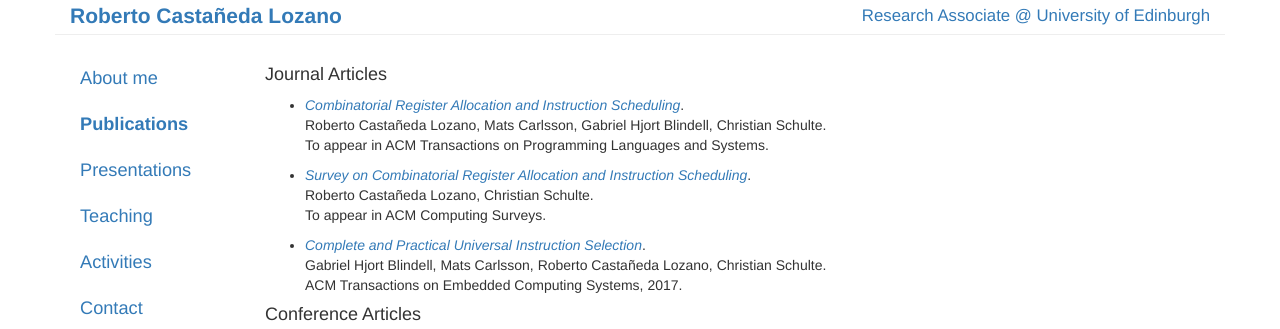
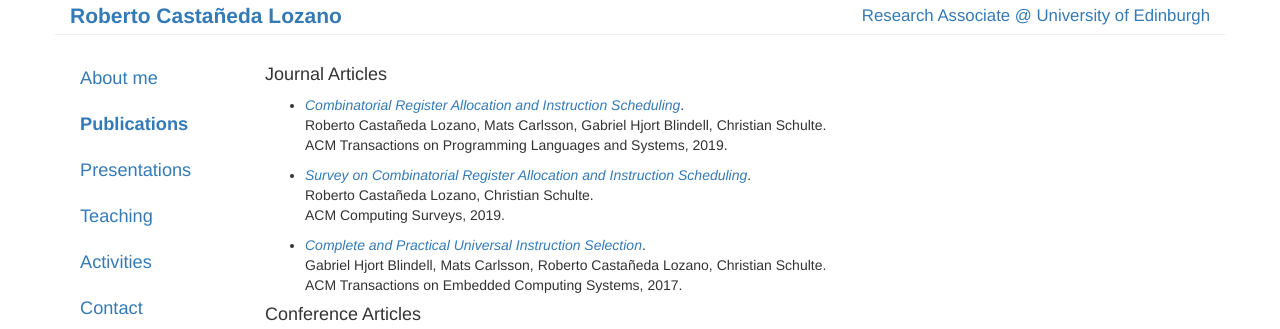
Before and after one commit to robcasloz/robcasloz.github.io, a Jekyll site: the page built from _posts/2010-12-01-publications.md, in a window 1280 px wide. Shown: the top 329 px of the page. Built offline with Jekyll 4.4.1, drawn with Linux system fonts in a browser that asks for light colours.

Commit message:
Update publications

```diff
--- a/_posts/2010-12-01-publications.md
+++ b/_posts/2010-12-01-publications.md
@@ -7,11 +7,11 @@ title: "Publications"
 
 - [*Combinatorial Register Allocation and Instruction Scheduling*](https://arxiv.org/pdf/1804.02452).<br />
   Roberto Castañeda Lozano, Mats Carlsson, Gabriel Hjort Blindell, Christian Schulte.<br />
-  To appear in ACM Transactions on Programming Languages and Systems.
+  ACM Transactions on Programming Languages and Systems, 2019.
 
 - [*Survey on Combinatorial Register Allocation and Instruction Scheduling*](https://arxiv.org/pdf/1409.7628).<br />
   Roberto Castañeda Lozano, Christian Schulte.<br />
-  To appear in ACM Computing Surveys.
+  ACM Computing Surveys, 2019.
 
 - [*Complete and Practical Universal Instruction Selection*](/publications/HjortCarlssonEa_TECS_2017.pdf).<br />
   Gabriel Hjort Blindell, Mats Carlsson, Roberto Castañeda Lozano, Christian Schulte.<br />
```
